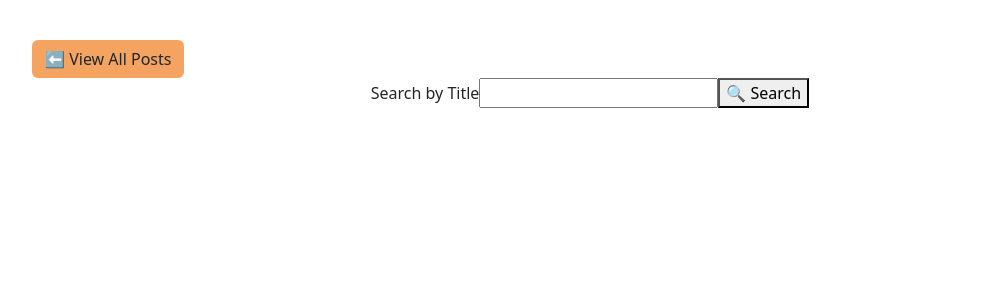
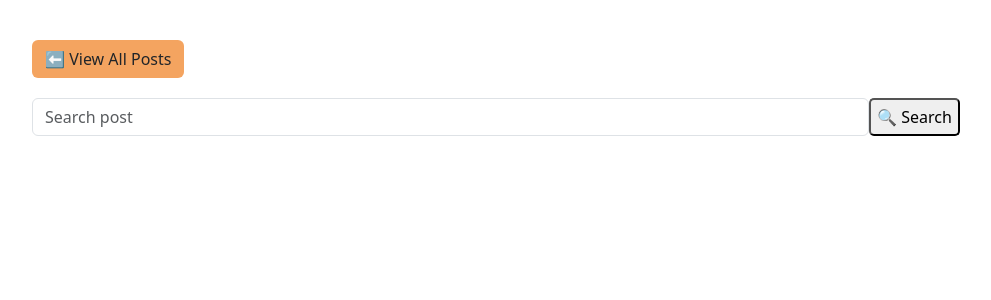
Before and after one commit to pbhaukajee/Blog_Post_Frontend, an Angular app: page /search-by-title in a window 1280 px wide. Shown: the top 300 px of the page, without its empty margins (50-1041 px from the left). Built offline with nearby package versions, Linux system fonts and the light colour scheme.

Commit message:
added styling for search post

```diff
--- a/src/app/pages/search-by-title/search-by-title.component.html
+++ b/src/app/pages/search-by-title/search-by-title.component.html
@@ -1,13 +1,18 @@
 <div class="container">
   <button routerLink="/posts" class="btn btn-view">⬅️ View All Posts</button>
-  <div class="search text-center">
-    <label>Search by Title</label>
-    <input [(ngModel)]="title" />
-    <button (click)="searchPostByTitle()">🔍 Search</button>
+  <div class="form-group">
+    <div class="form-flex">
+      <input
+        [(ngModel)]="title"
+        class="form-control w-75"
+        placeholder="Search post"
+      />
+      <button class="search" (click)="searchPostByTitle()">🔍 Search</button>
+    </div>
   </div>
   <div class="post">
     <div *ngIf="searchPerformed && noPostsFound">
-      <p>No post found!!</p>
+      <p><em>No post found!!</em></p>
     </div>
 
     <div *ngFor="let post of postData">
--- a/src/app/pages/search-by-title/search-by-title.component.scss
+++ b/src/app/pages/search-by-title/search-by-title.component.scss
@@ -3,7 +3,7 @@
 }
 
 .search {
-  margin: auto 0;
+  border-radius: 5px;
 }
 
 .btn-grey {
@@ -45,3 +45,11 @@
 .capitalize {
   text-transform: capitalize;
 }
+
+.form-flex {
+  display: flex;
+}
+
+.form-group {
+  margin-top: 20px;
+}
```
